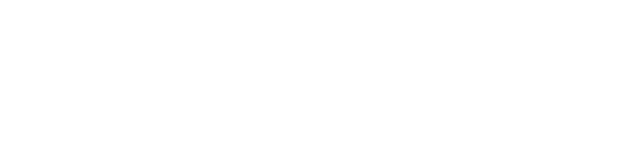
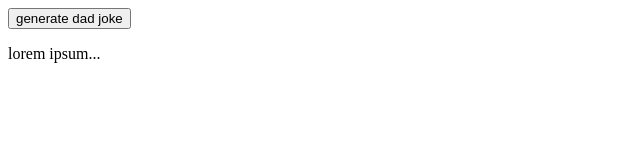
Before and after one commit to sun-n-y/dadJokes, a plain HTML site: page index.html in a window 1280 px wide. Shown: the whole page, without its empty margins (0-640 px from the left). Drawn offline with Linux system fonts and the light colour scheme.

Commit message:
add dad jokes html

```diff
--- a/index.html
+++ b/index.html
@@ -9,6 +9,10 @@
 </head>
 
 <body>
+    <div class="container">
+        <button class="btn">generate dad joke</button>
+        <p class="result">lorem ipsum...</p>
+    </div>
     <script src="app.js"></script>
 </body>
 
```
